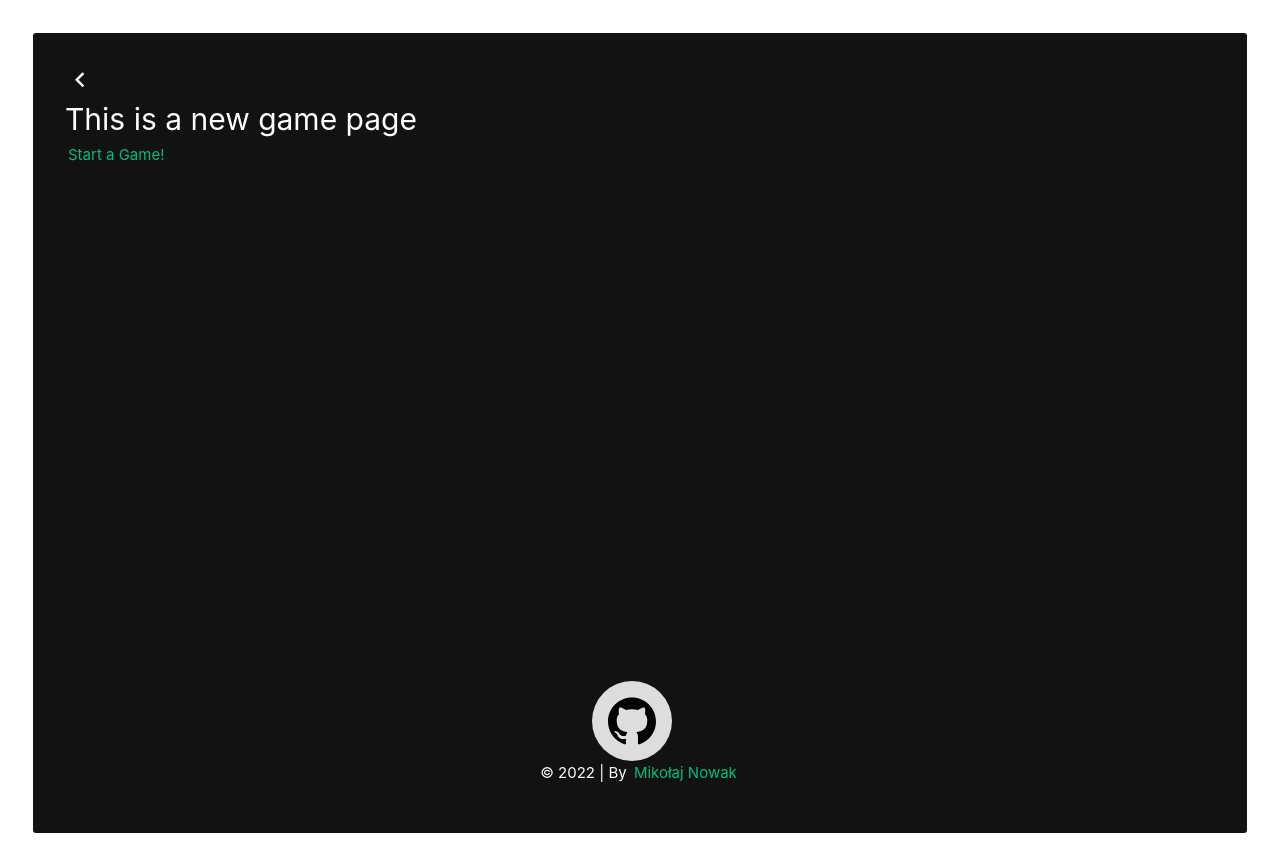
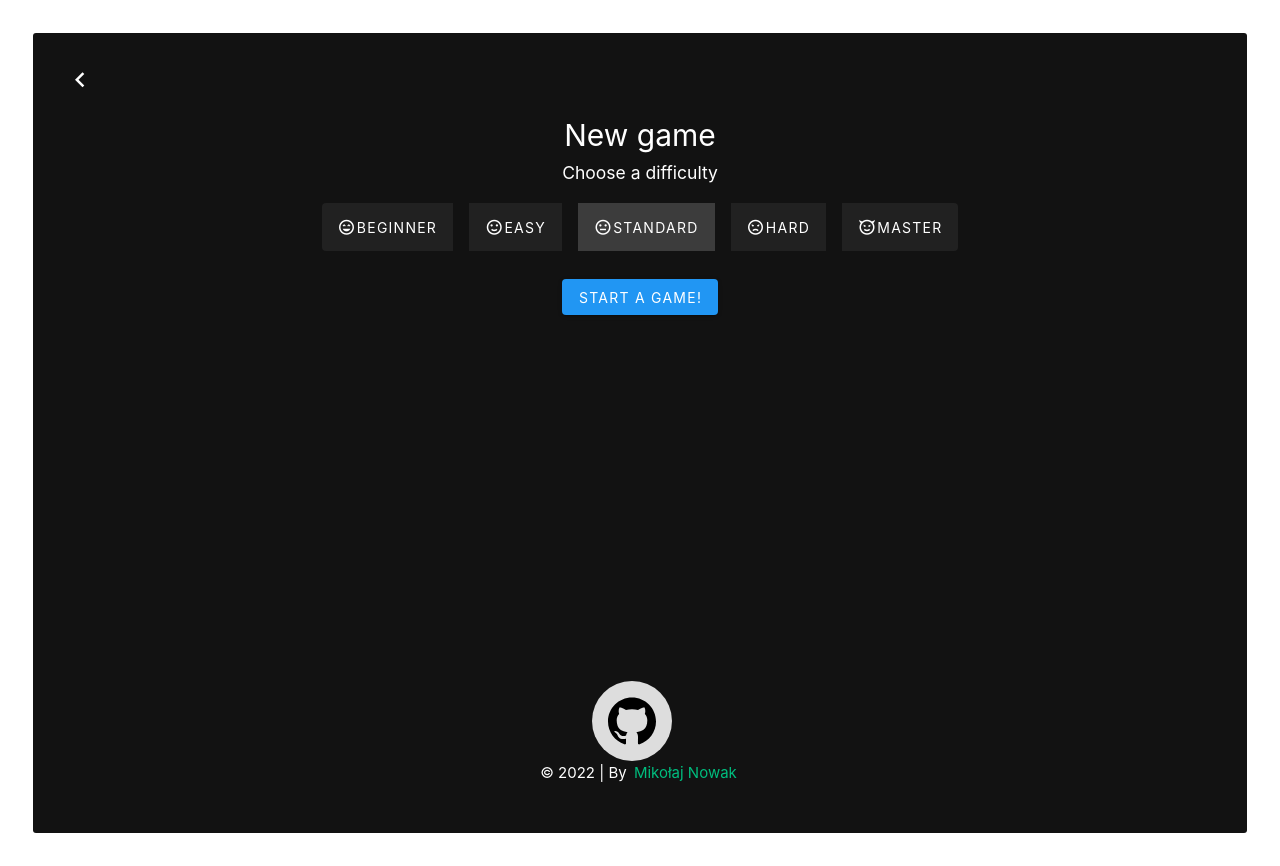
Before and after one commit to pfmnowak/sudoku-js, a Vue app: page /new-game in a window 1280 px wide. Built offline with nearby package versions, Linux system fonts and the light colour scheme.

Commit message:
Add choosing difficulty

```diff
--- a/src/views/GameView.vue
+++ b/src/views/GameView.vue
@@ -28,7 +28,6 @@ const formattedTime = computed(() => {
 });
 
 const startGame = () => {
-  getData();
   loadData();
   store.resetTimer();
   store.startTimer();
@@ -37,19 +36,6 @@ const startGame = () => {
 // const resumeGame = () => {
 //   store.startTimer();
 // };
-
-const getData = () => {
-  // Choose board difficulty
-  let board;
-  let solution;
-
-  // if (document.querySelector('.beginner').checked)
-  [board, solution] = store.data.beginner[Math.floor(Math.random() * store.data.beginner.length)];
-  // Tutaj computed() property z funkcją
-
-  store.solution = solution;
-  store.board = board;
-};
 
 const loadData = function () {
   store.disableSelect = false;
--- a/src/views/NewGameView.vue
+++ b/src/views/NewGameView.vue
@@ -2,14 +2,57 @@
   <section class="toolbar-section">
     <IconButtonMDI icon="$prev" @click="$router.push({ path: '/', replace: true })" />
   </section>
-  <div>
-    <h1>This is a new game page</h1>
-    <RouterLink to="/game">Start a Game!</RouterLink>
-  </div>
+
+  <v-container class="text-center">
+    <h1>New game</h1>
+    <h3 class="mb-4">Choose a difficulty</h3>
+
+    <v-row class="justify-center my-2">
+      <v-btn-toggle v-model="difficulty" mandatory>
+        <v-btn value="beginner" class="mx-2">
+          <v-icon>mdi-emoticon-excited-outline</v-icon>Beginner</v-btn
+        >
+        <v-btn value="easy" class="mx-2"> <v-icon>mdi-emoticon-happy-outline</v-icon>Easy</v-btn>
+        <v-btn value="medium" class="mx-2">
+          <v-icon>mdi-emoticon-neutral-outline</v-icon>Standard</v-btn
+        >
+        <v-btn value="hard" class="mx-2"> <v-icon>mdi-emoticon-angry-outline</v-icon>Hard</v-btn>
+        <v-btn value="master" class="mx-2">
+          <v-icon>mdi-emoticon-devil-outline</v-icon>Master</v-btn
+        >
+      </v-btn-toggle>
+    </v-row>
+
+    <v-btn @click="startGame" class="mt-5" color="primary">Start a Game!</v-btn>
+  </v-container>
 </template>
 
 <script setup lang="ts">
 import IconButtonMDI from '@/components/base/IconButtonMDI.vue';
+import { useGameStateStore } from '@/store';
+import { ref } from 'vue';
+import { useRouter } from 'vue-router';
+
+type Difficulty = 'beginner' | 'easy' | 'medium' | 'hard' | 'master';
+const store = useGameStateStore();
+const router = useRouter();
+const difficulty = ref<Difficulty>('medium');
+
+const startGame = () => {
+  setDifficulty();
+  router.push({ path: '/game' });
+};
+
+const setDifficulty = () => {
+  let board;
+  let solution;
+
+  [board, solution] =
+    store.data[difficulty.value][Math.floor(Math.random() * store.data[difficulty.value].length)];
+
+  store.solution = solution;
+  store.board = board;
+};
 </script>
 
 <style lang="scss" scoped></style>
```
